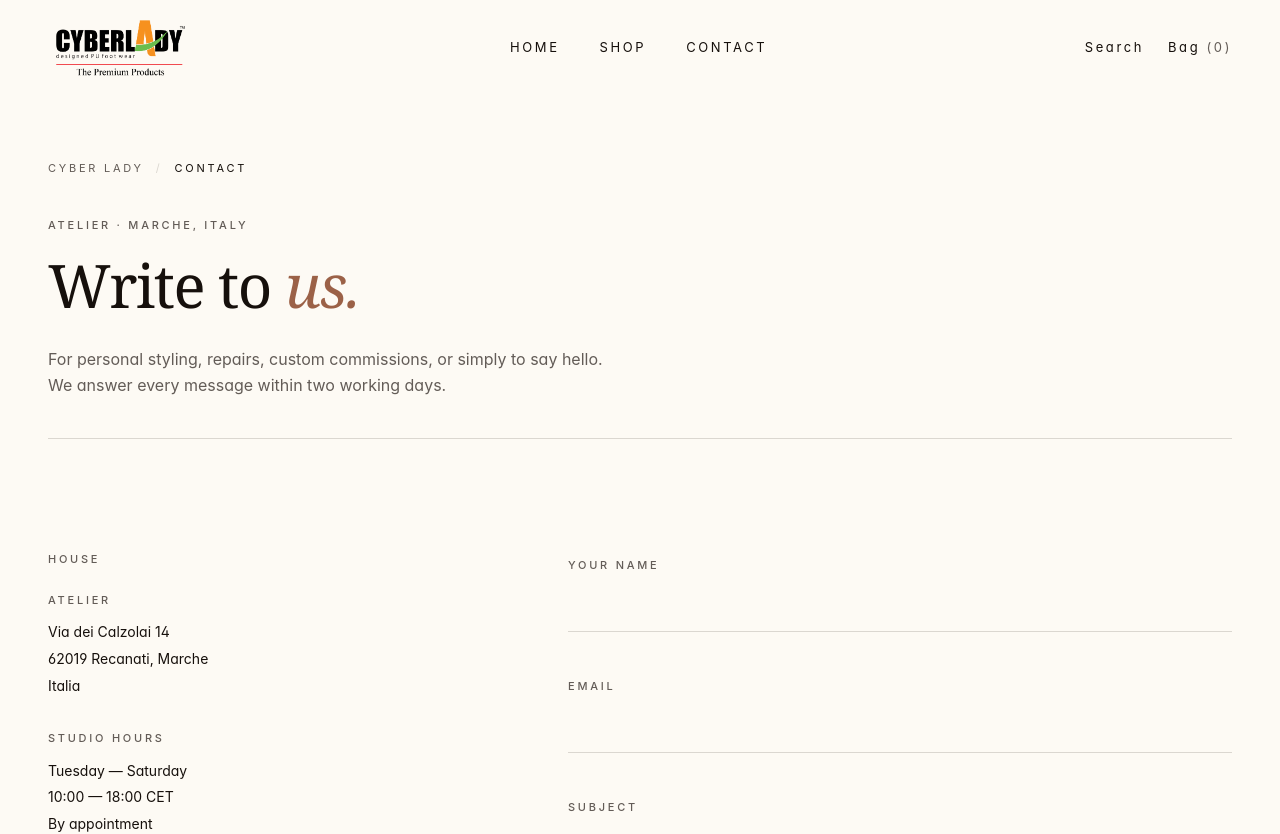
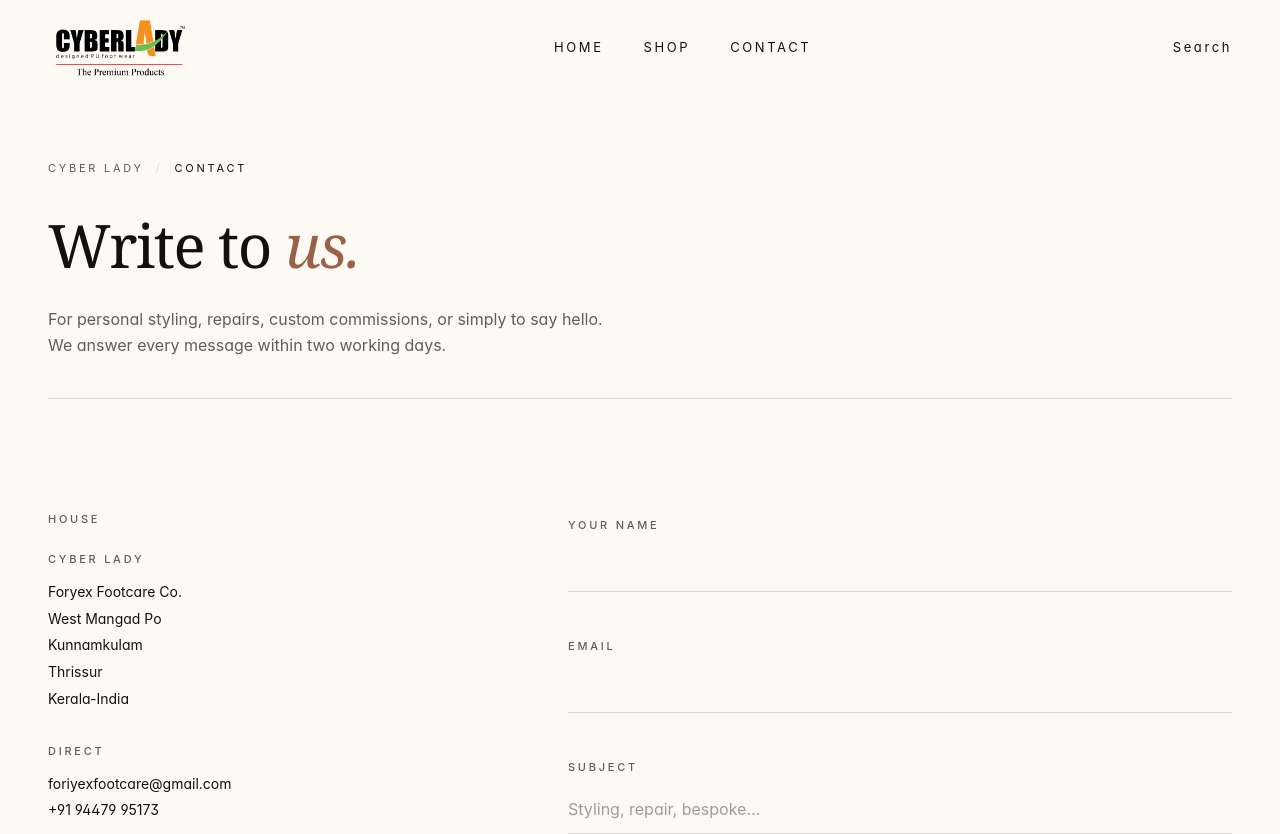
Before and after one commit to extechnology/cyber_lady, a React (Vite) app: page /contact in a window 1280 px wide. Shown: the top 834 px of the page. Built offline with nearby package versions, Linux system fonts and the light colour scheme.

Commit message:
updated pages

```diff
--- a/src/components/shared/Navbar.tsx
+++ b/src/components/shared/Navbar.tsx
@@ -35,9 +35,6 @@ export function Header() {
 
         <div className="flex items-center gap-6 text-[13px] uppercase tracking-[0.2em]">
           <button className="link-underline hidden sm:inline">Search</button>
-          <button className="link-underline">
-            Bag <span className="text-muted-foreground">(0)</span>
-          </button>
         </div>
       </div>
     </header>
--- a/src/pages/ContactPage.tsx
+++ b/src/pages/ContactPage.tsx
@@ -17,7 +17,6 @@ export default function Contact() {
 
         <div className="mt-10 border-b border-border pb-10">
           <Reveal>
-            <p className="eyebrow">Atelier · Marche, Italy</p>
             <h1 className="display mt-6 text-5xl leading-[0.95] md:text-6xl">
               Write to <span className="italic text-accent">us.</span>
             </h1>
@@ -37,24 +36,26 @@ export default function Contact() {
             <p className="eyebrow">House</p>
             <div className="mt-6 space-y-8 text-sm leading-relaxed">
               <Block
-                title="Atelier"
+                title="Cyber Lady"
                 lines={[
-                  "Via dei Calzolai 14",
-                  "62019 Recanati, Marche",
-                  "Italia",
+                  "Foryex Footcare Co.",
+                  "West Mangad Po",
+                  "Kunnamkulam",
+                  "Thrissur",
+                  "Kerala-India",
                 ]}
               />
-              <Block
+              {/* <Block
                 title="Studio hours"
                 lines={[
-                  "Tuesday — Saturday",
+                  "Monday — Saturday",
                   "10:00 — 18:00 CET",
                   "By appointment",
                 ]}
-              />
+              /> */}
               <Block
                 title="Direct"
-                lines={["hello@cyberlady.studio", "+39 071 000 0000"]}
+                lines={["foriyexfootcare@gmail.com", "+91 94479 95173"]}
               />
             </div>
           </Reveal>
```
